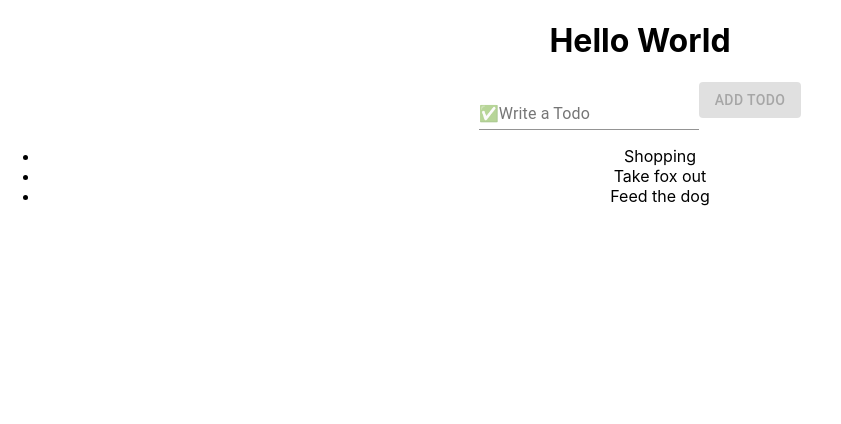
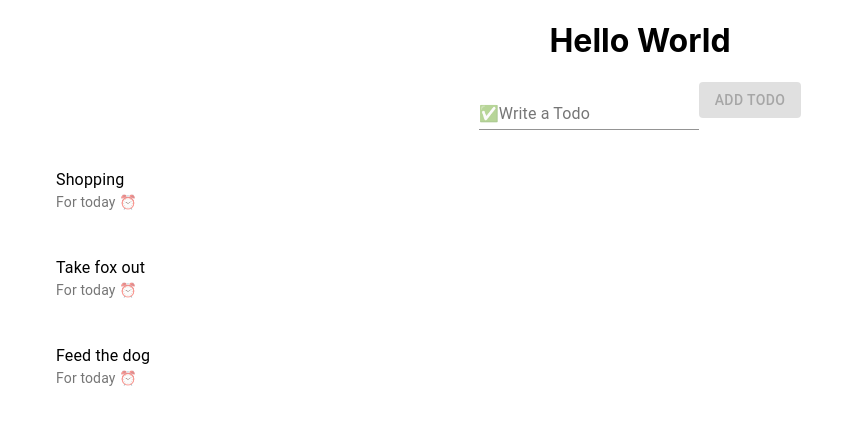
Before and after one commit to JonyKapash/Todo-List, a React (Create React App) app: page / in a window 1280 px wide. Shown: the top 424 px of the page, without its empty margins (0-841 px from the left). Built offline with nearby package versions, Linux system fonts and the light colour scheme.

Commit message:
M-ui form element style + new button

```diff
--- a/src/App.js
+++ b/src/App.js
@@ -1,6 +1,7 @@
 import React, { useState } from "react";
 import "./App.css";
 import { Button, FormControl, Input, InputLabel } from "@material-ui/core";
+import Todo from "./Todo";
 
 function App() {
   const [todos, setTodos] = useState(['Shopping', 'Take fox out', 'Feed the dog']);
@@ -27,7 +28,7 @@
       </form>
 
       <ul>
-        {todos.map(todo => (<li>{todo}</li>))}
+        {todos.map(todo => (<Todo text={todo}/>))}
       </ul>
 		</div>
 	);
--- /dev/null
+++ b/src/Todo.js
@@ -0,0 +1,15 @@
+import { List, ListItem, ListItemText } from "@material-ui/core";
+import React from "react";
+import "./Todo.css";
+
+function Todo(props) {
+	return (
+		<List>
+			<ListItem>
+				<ListItemText primary={props.text} secondary="For today ⏰" />
+			</ListItem>
+		</List>
+	);
+}
+
+export default Todo;
```
Also changed, not shown: src/Todo.css (added).
